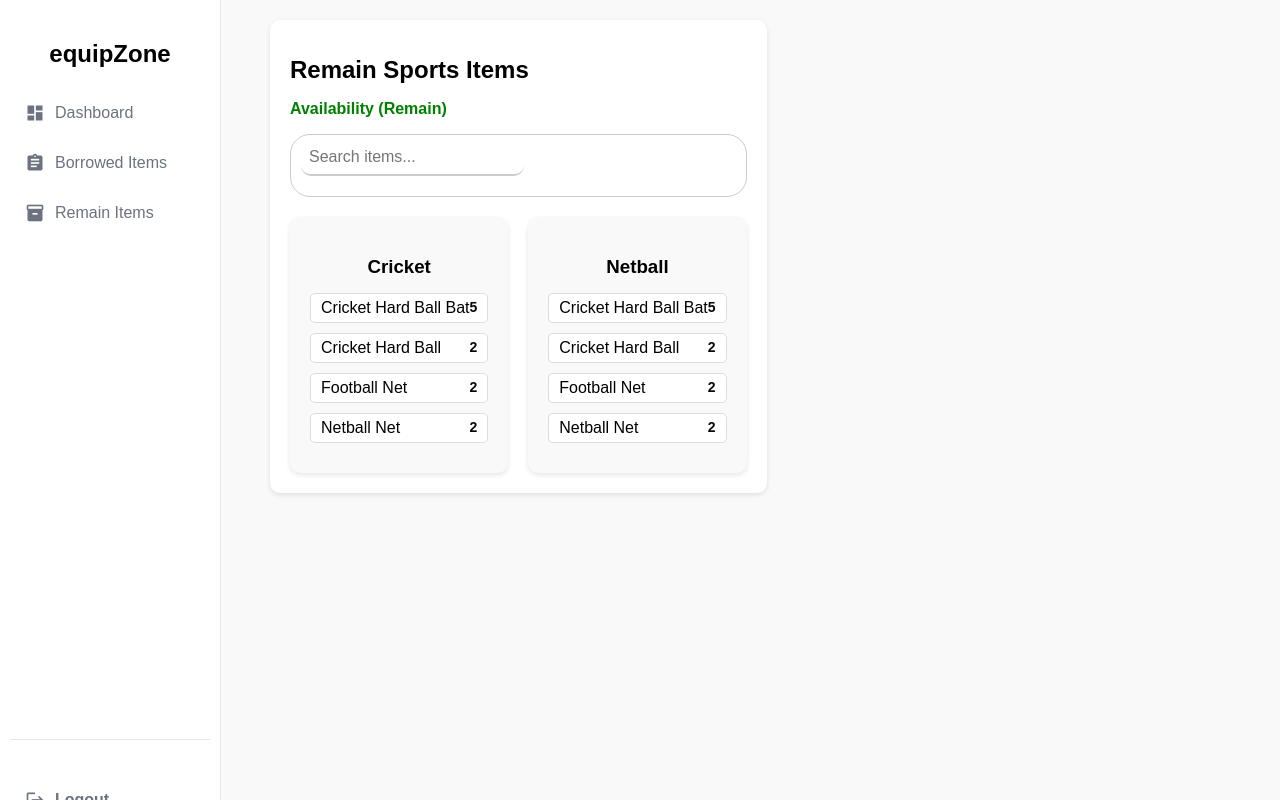
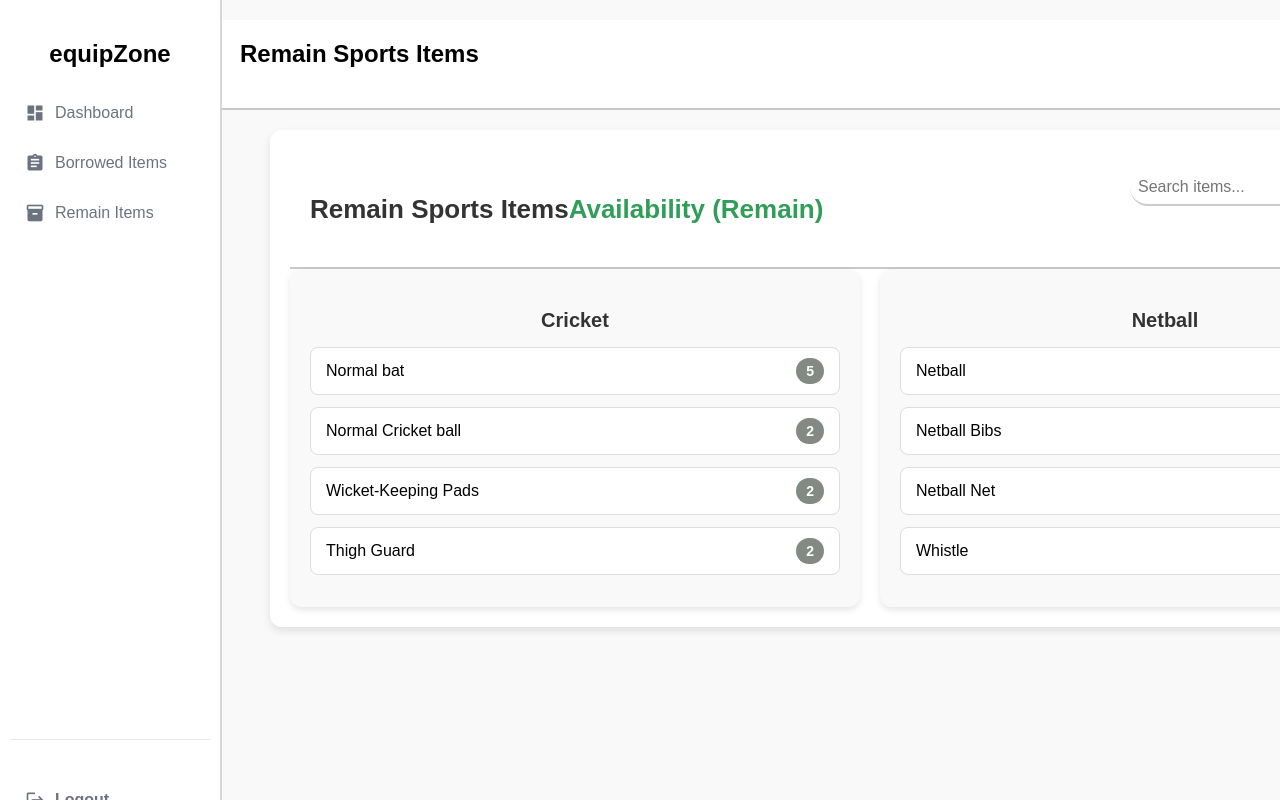
Before and after one commit to IS-Community-Project/Equip_Zone, a React (Create React App) app: page /remain_items1 in a window 1280 px wide. Built offline with nearby package versions, Linux system fonts and the light colour scheme.

Commit message:
change_remainsport

```diff
--- a/package.json
+++ b/package.json
@@ -3,10 +3,12 @@
   "version": "0.1.0",
   "private": true,
   "dependencies": {
+    "bootstrap": "^5.3.3",
     "cra-template": "1.2.0",
     "react": "^18.2.0",
+    "react-bootstrap": "^2.10.9",
     "react-dom": "^18.2.0",
-    "react-router-dom": "^7.1.3",
+    "react-router-dom": "^7.1.5",
     "react-scripts": "^5.0.1",
     "web-vitals": "^4.2.4"
   },
--- a/src/App.js
+++ b/src/App.js
@@ -11,7 +11,6 @@ import Home from './pages/user/Home';
 import Dashboard1 from './pages/admin/dashboard1';
 import BorrowedItems from './pages/admin/borrowed_items1';
 
-
 function App() {
   return (
     <Router>
@@ -19,18 +18,23 @@ function App() {
         <Sidebar />
         <div style={{ flex: 1, padding: '20px' }}>
           <Routes>
-            {}
+            {/* Default redirect to remain_items1 */}
             <Route path="/" element={<Navigate to="/remain_items1" />} />
+
+            {/* Admin Routes */}
             <Route path="/dashboard3" element={<Dashboard3 />} />
             <Route path="/dashboard2" element={<Dashboard2 />} />
             <Route path="/remain_items1" element={<RemainItems1 />} />
+            <Route path="/remain_items2" element={<ReserveEquipment />} />
             <Route path="/borrowed_items2" element={<BorrowedItems2 />} />
+            <Route path="/dashboard1" element={<Dashboard1 />} />
+
+            {/* User Routes */}
             <Route path="/Register" element={<RegistrationPage />} />
-            <Route path="/remain_items2" element={<ReserveEquipment />} />
             <Route path="/Home" element={<Home />} />
-            <Route path="/dashboard1" element={<Dashboard1 />} />
-            <Route path="/borrowed_items1" element={<BorrowedItems2/>} />
-            <Route path="/borrowed_items1" element={<BorrowedItems/>} />
+
+            {/* Borrowed Items Routes (Fixed Duplicate Path) */}
+            <Route path="/borrowed_items1" element={<BorrowedItems />} />
           </Routes>
         </div>
       </div>
--- a/src/pages/admin/RemainItems1.css
+++ b/src/pages/admin/RemainItems1.css
@@ -1,95 +1,122 @@
-.RemainItems1 {
-  display: flex;
-  font-family: Arial, Helvetica, sans-serif;
 
+body {
+  font-family: Arial, sans-serif;
+  background-color: #f4f4f4;
+  margin: 0;
+  padding: 0;
+}
+.remain-items {
+  background-color: white;
+  border-radius: 12px;
+  box-shadow: 0px 4px 8px rgba(0, 0, 0, 0.1);
+  margin-left: 250px;
+  padding: 20px;
+  box-sizing: border-box;
+  text-align: left;
+  width: 1200px;
+}
+.top-box {
+  background-color: white;
+  padding: 20px;
+  margin-bottom: 20px;
+  text-align: left;
+  width: 1465px;
+  border-bottom: 2px solid #cac7c7;
+}
+.top-box h2 {
+  margin-top: 0;
+  padding-left: 200px;
 }
 
-  main {
-    flex: 1;
-    padding: 20px;
-    background-color: #f9f9f9;
+.top-box p {
+  margin-bottom: 0;
 }
-
-  .remain-items {
-    background-color: white;
-    border-radius: 10px;
-    box-shadow: 0px 2px 5px rgba(0, 0, 0, 0.1);
-    width: calc(100% - 250px); /* Adjust width considering the sidebar width (250px) */
-    margin-left: 250px; /* Push the content to the right of the sidebar */
-    font-family: Arial, sans-serif;
-    padding: 20px;
-    box-sizing: border-box;
-
-
+.remain-items h1 {
+  font-size: 26px;
+  font-weight: bold;
+  margin-bottom: 15px;
+  color: #333;
 }
-
-  .remain-items h1 {
-    font-size: 24px;
-    margin-bottom: 10px;
-  }
-
 .availability {
-    color: #008000;
+  color: #309d58;
   font-weight: bold;
+  margin-bottom: 20px;
 }
 
 .items-container {
   display: flex;
   gap: 20px;
+  justify-content: center;
 }
-
 .category-box {
   flex: 1;
   background-color: #f9f9f9;
   padding: 20px;
-    border-radius: 10px;
-    box-shadow: 0px 2px 5px rgba(0, 0, 0, 0.1);
+  border-radius: 12px;
+  box-shadow: 0px 3px 6px rgba(0, 0, 0, 0.1);
+  text-align: center;
 }
 
 .category-box h3 {
+  font-size: 20px;
+  font-weight: bold;
+  color: #333;
   margin-bottom: 15px;
-    text-align: center;
 }
 
 .item {
   display: flex;
   justify-content: space-between;
-    margin: 10px 0;
-    padding: 5px 10px;
+  align-items: center;
+  margin: 12px 0;
+  padding: 10px 15px;
   border: 1px solid #ddd;
-    border-radius: 5px;
+  border-radius: 8px;
   background-color: #fff;
+  transition: transform 0.2s ease-in-out;
+}
+
+.item:hover {
+  transform: scale(1.03);
 }
 
 .count {
   font-weight: bold;
+  background-color: #838983;
+  color: white;
+  padding: 5px 10px;
+  border-radius: 15px;
+  font-size: 14px;
+}
+/* CSS Styles */
+.header-container {
+  display: flex;
+  justify-content: space-between;
+  align-items: center;
+  padding: 20px;
+  background-color: white;
+  border-bottom: 2px solid #cac7c7;
 }
 
-  .search-bar {
-    display: flex;
-    align-items: center;
-    border: 1px solid #ccc;
-    border-radius: 20px;
-    padding: 5px 10px;
-    margin-bottom: 20px;
+.title {
+  font-size: 24px;
+  font-weight: bold;
+
 }
 
 .search-input {
-    border: none;
+  width: 250px;
+  padding: 10px;
+  font-size: 16px;
+  border: 2px solid #ddd;
+  border-radius: 20px;
   outline: none;
-    flex: 1;
-    padding: 8px;
-    border-radius: 10px;
 }
 
 .search-button {
-    background-color: transparent;
+  background: none;
   border: none;
   cursor: pointer;
-    padding: 5px;
+  font-size: 18px;
+  margin-left: 10px;
 }
-
-  .search-button i {
-    font-size: 18px;
-    color: #333;
-  }
--- a/src/pages/admin/remain_items1.js
+++ b/src/pages/admin/remain_items1.js
@@ -1,17 +1,15 @@
-
 import React, { useState } from 'react';
+import { useNavigate } from 'react-router-dom'; // Use useNavigate for navigation
 import './RemainItems1.css';
 
-
-
-// SearchBar Component
 const SearchBar = ({ onSearch }) => {
   const [searchText, setSearchText] = useState("");
 
   const handleChange = (event) => {
     setSearchText(event.target.value);
-    onSearch(event.target.value); // Call the onSearch function passed as prop
+    onSearch(event.target.value);
   };
+
 
   return (
     <div className="search-bar">
@@ -29,54 +27,67 @@ const SearchBar = ({ onSearch }) => {
   );
 };
 
+const RemainItems1 = () => {
+  const navigate = useNavigate(); // Use useNavigate instead of useHistory
 
-const RemainItems1 = () => {
-
-  // Hardcoded data (to be replaced with backend API data)
   const items = {
     Cricket: [
-      { name: 'Cricket Hard Ball Bat', count: 5 },
-      { name: 'Cricket Hard Ball', count: 2 },
-      { name: 'Football Net', count: 2 },
-      { name: 'Netball Net', count: 2 },
+      { name: 'Normal bat', count: 5 },
+      { name: 'Normal Cricket ball', count: 2 },
+      { name: 'Wicket-Keeping Pads', count: 2 },
+      { name: 'Thigh Guard', count: 2 },
     ],
     Netball: [
-      { name: 'Cricket Hard Ball Bat', count: 5 },
-      { name: 'Cricket Hard Ball', count: 2 },
-      { name: 'Football Net', count: 2 },
-      { name: 'Netball Net', count: 2 },
+      { name: 'Netball', count: 5 },
+      { name: 'Netball Bibs', count: 5 },
+      { name: 'Netball Net', count: 3 },
+      { name: 'Whistle', count: 2 },
     ],
   };
 
   const [searchQuery, setSearchQuery] = useState("");
 
-  // Function to filter items based on search
   const handleSearch = (query) => {
     setSearchQuery(query);
   };
 
-  // Function to filter items by search query
   const filterItems = (items) => {
-    if (!searchQuery) return items; // No filter applied
+    if (!searchQuery) return items;
     return items.filter(item =>
       item.name.toLowerCase().includes(searchQuery.toLowerCase())
     );
   };
 
+  const handleItemClick = (item) => {
+    // Use navigate to redirect to the RemainItems2 page and pass the selected item as state
+    navigate('/remain_items2', { state: { item } });
+  };
+
   return (
+    <>
+      <div className="top-box">
+        <h2>Remain Sports Items</h2>
+      </div>
+
       <div className="remain-items">
-      <h1>Remain Sports Items</h1>
-      <p className="availability">Availability (Remain)</p>
-
-      {/* Search Bar Component */}
+        <div className="header-container">
+          <h1 className="header-title">
+            Remain Sports Items
+            <span className="availability">Availability (Remain)</span>
+          </h1>
           <SearchBar onSearch={handleSearch} />
+        </div>
 
         <div className="items-container">
           {Object.keys(items).map((category) => (
             <div className="category-box" key={category}>
               <h3>{category}</h3>
               {filterItems(items[category]).map((item, index) => (
-              <div className="item" key={index}>
+                <div
+                  className="item"
+                  key={index}
+                  onClick={() => handleItemClick(item)} // Handle item click
+                >
                   <span>{item.name}</span>
                   <span className="count">{item.count}</span>
                 </div>
@@ -85,8 +96,8 @@ const RemainItems1 = () => {
           ))}
         </div>
       </div>
+    </>
   );
 };
 
-
 export default RemainItems1;
--- a/src/pages/admin/remain_items2.css
+++ b/src/pages/admin/remain_items2.css
@@ -1,98 +1,69 @@
-.RemainItems1 {
-    display: flex;
-    font-family: Arial, sans-serif;
+/* Ensure the body and html take the full height of the screen */
+html, body {
+  height: 100%;
+  margin: 0;
+  overflow: hidden; /* Disable scrolling */
 }
 
+/* Main container to hold both form and image */
 .reserve-container {
-    width: calc(100% - 250px); /* Adjust width considering the sidebar width (250px) */
-    margin-left: 250px; /* Push the content to the right of the sidebar */
-    font-family: Arial, sans-serif;
+  display: flex;
+  justify-content: center;
+  align-items: center;
+  height: 100vh; /* Full screen height */
+  width: 100%; /* Ensure full width */
+  overflow: hidden; /* Hide any overflow */
+}
+
+/* Content container to divide the left form and right image */
+.content-container {
+  display: flex;
+  justify-content: space-between;
+  align-items: center;
+  width: 100%; /* Full width */
+  max-width: 100%; /* Ensure the container is not stretched */
+  height: 100%; /* Full height */
+}
+
+/* Form section styling */
+.form-section {
+  width: 50%; /* Adjust the width of the form */
   padding: 20px;
   box-sizing: border-box;
-
-
+  background-color: #f4f4f4; /* Optional background color for the form */
+  border-radius: 8px; /* Optional: Rounded corners */
+  box-shadow: 0 4px 8px rgba(0, 0, 0, 0.1); /* Optional: Shadow for the form */
+  overflow: hidden; /* Prevent overflow */
 }
 
-  main {
-    flex: 1;
-    padding: 20px;
-    background-color: #f9f9f9;
+/* Form styling */
+.equipment-form {
+  display: flex;
+  flex-direction: column;
 }
 
-  .remain-items {
-    background-color: white;
-    padding: 20px;
-    border-radius: 10px;
-    box-shadow: 0px 2px 5px rgba(0, 0, 0, 0.1);
+.form-group {
+  margin-bottom: 15px;
 }
 
-  .remain-items h1 {
-    font-size: 24px;
-    margin-bottom: 10px;
+.save-btn {
+  margin-top: 20px;
+  padding: 10px;
+  background-color: #4CAF50;
+  color: white;
+  border: none;
+  cursor: pointer;
 }
 
-  .availability {
-    color: #008000;
-    font-weight: bold;
+/* Image section styling */
+.image-section {
+  width: 50%; /* Adjust the width of the image */
+  display: flex;
+  justify-content: center;
+  overflow: hidden; /* Hide overflow */
 }
 
-  .items-container {
-    display: flex;
-    gap: 20px;
+.runner-image {
+  max-width: 100%;
+  height: auto;
 }
-
-  .category-box {
-    flex: 1;
-    background-color: #f9f9f9;
-    padding: 20px;
-    border-radius: 10px;
-    box-shadow: 0px 2px 5px rgba(0, 0, 0, 0.1);
-  }
-
-  .category-box h3 {
-    margin-bottom: 15px;
-    text-align: center;
-  }
-
-  .item {
-    display: flex;
-    justify-content: space-between;
-    margin: 10px 0;
-    padding: 5px 10px;
-    border: 1px solid #ddd;
-    border-radius: 5px;
-    background-color: #fff;
-  }
-
-  .count {
-    font-weight: bold;
-  }
-
-  .search-bar {
-    display: flex;
-    align-items: center;
-    border: 1px solid #ccc;
-    border-radius: 20px;
-    padding: 5px 10px;
-    margin-bottom: 20px;
-  }
-
-  .search-input {
-    border: none;
-    outline: none;
-    flex: 1;
-    padding: 8px;
-    border-radius: 10px;
-  }
-
-  .search-button {
-    background-color: transparent;
-    border: none;
-    cursor: pointer;
-    padding: 5px;
-  }
-
-  .search-button i {
-    font-size: 18px;
-    color: #333;
-  }
--- a/src/pages/admin/sidebar.css
+++ b/src/pages/admin/sidebar.css
@@ -6,7 +6,7 @@
   display: flex;
   flex-direction: column;
   justify-content: flex-start;
-  border-right: 1px solid #e5e7eb;
+  border-right: 2px solid #d6d6d8;
   position: fixed;
 }
 
```
Also changed, not shown: src/pages/admin/remain_items2.js (+19 -57 lines), 1 other file (tests, documents, lock files or other folders). Lines whose indentation alone changed are shown as unchanged.
